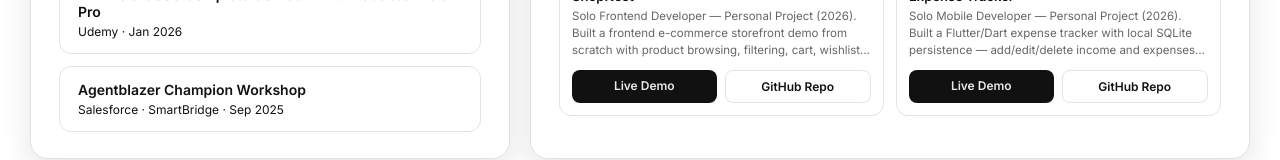
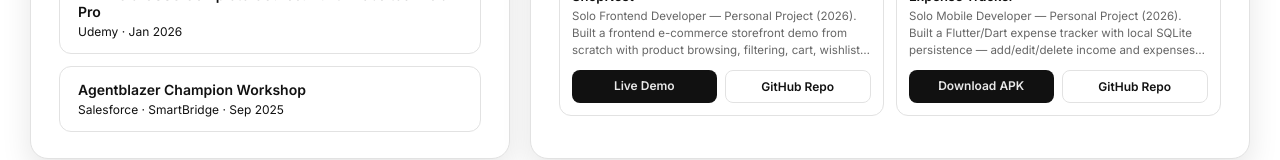
Before and after one commit to Dice0127/portfolio-site, a React (Vite) app: page / in a window 1280 px wide. Shown: the part 1334-1494 px from the top of the page. Built offline with nearby package versions, Linux system fonts and the light colour scheme; no server answers.

Commit message:
Add custom link label for APK download

```diff
--- a/src/components/dashboard/DashboardParts.jsx
+++ b/src/components/dashboard/DashboardParts.jsx
@@ -37,7 +37,7 @@ export function ProjectCard({ p, onExpand }) {
             rel="noreferrer"
             onClick={(e) => e.stopPropagation()}
           >
-            Live Demo
+            {p.linkLabel || 'Live Demo'}
           </a>
         )}
         {p.github && (
--- a/src/data/portfolio.js
+++ b/src/data/portfolio.js
@@ -73,6 +73,7 @@ export const projects = [
   title: 'Expense Tracker',
   desc: 'Solo Mobile Developer — Personal Project (2026). Built a Flutter/Dart expense tracker with local SQLite persistence — add/edit/delete income and expenses, per-category monthly budgets with progress tracking, and category breakdown reports (pie chart, spending trends). Structured with a single ChangeNotifier provider as the source of truth; unit and widget tested.',
   link: 'https://github.com/Dice0127/expense-tracker/releases/download/v1.0.0/app-release.apk',
+  linkLabel: 'Download APK',
   github: 'https://github.com/Dice0127/expense-tracker',
   image: '/ExpenseTracker.png',
   }
```
